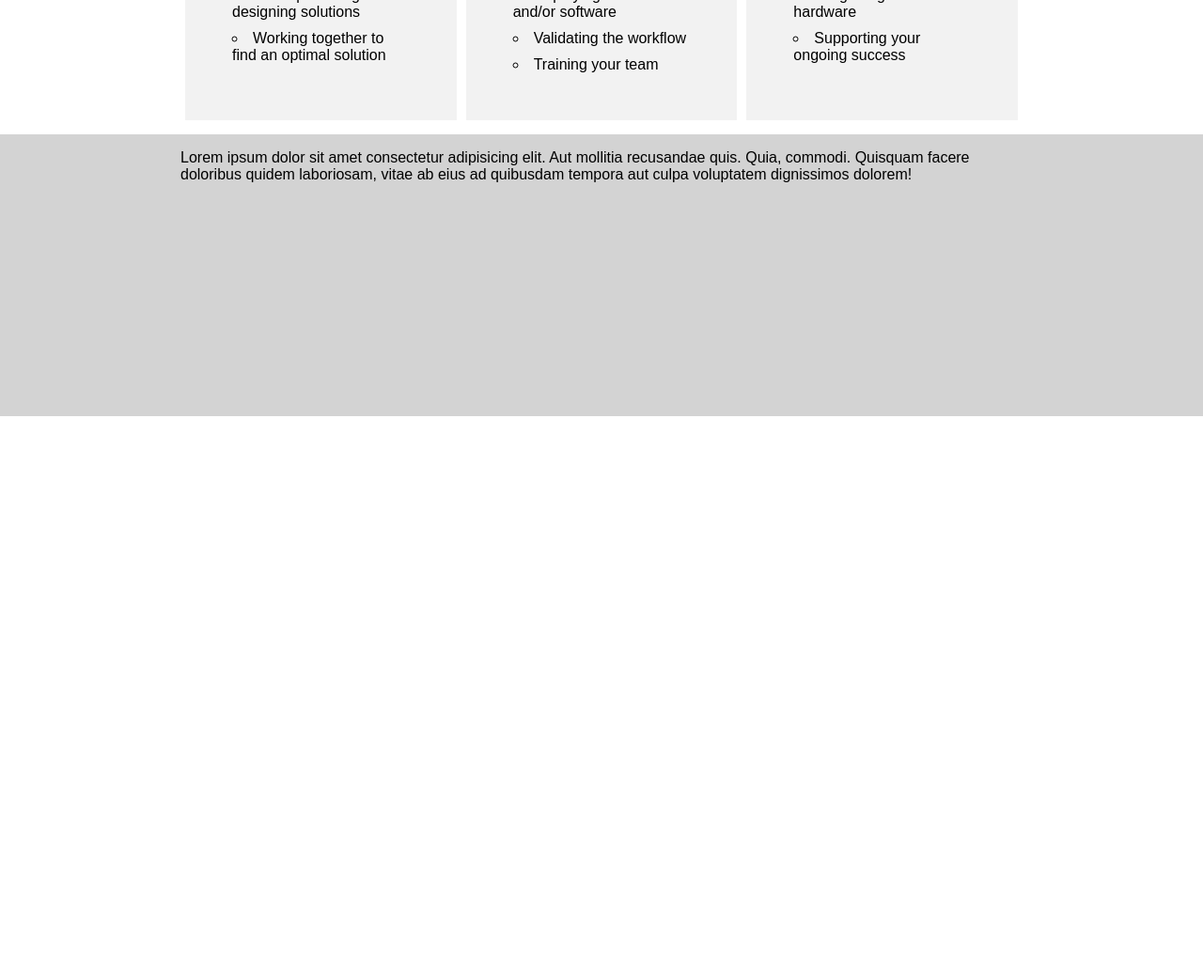
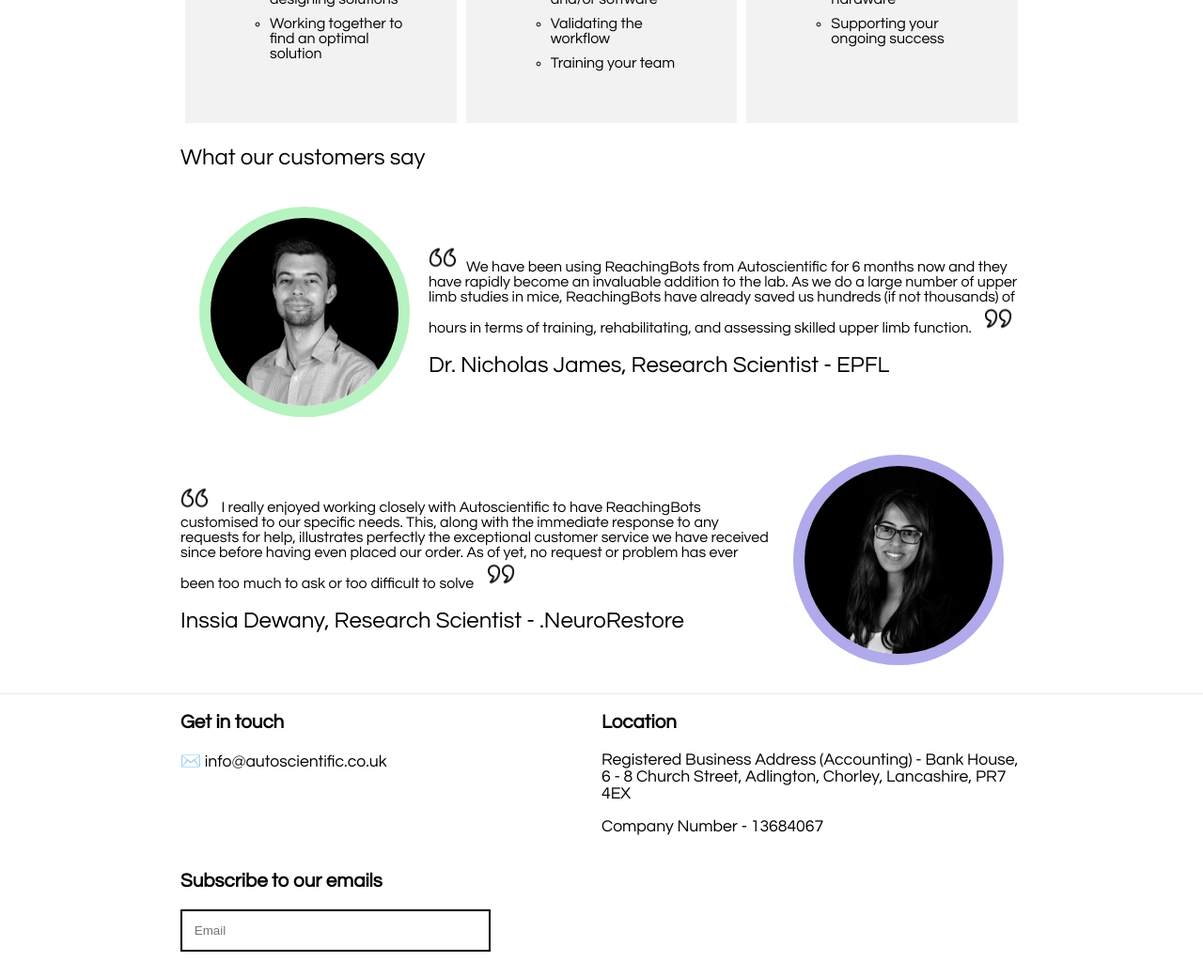
Before and after one commit to autoscientific/autoscientific-website, a plain HTML site: page index.html in a window 1280 px wide. Shown: the part 971-2011 px from the top of the page at 94% size. Before the commit the page ends 1414 px from the top, so only its background shows below. Drawn offline with Linux system fonts and the light colour scheme.

Commit message:
adds testimonials and footer

```diff
--- a/styles.css
+++ b/css/styles.css
@@ -1,6 +1,14 @@
+@font-face {
+  font-family: 'questrialregular';
+  src: url("fonts/questrial/questrial-regular-webfont.woff2") format('woff2'),
+       url("fonts/questrial/questrial-regular-webfont.woff") format('woff');
+  font-weight: normal;
+  font-style: normal;
+}
+
 html, body {
-  font-family: Arial, Helvetica, sans-serif;
   margin: 0;
+  font-family: "questrialregular";
 }
 
 .container {
@@ -11,7 +19,7 @@
 
 header {
   height: 80vh;
-  background-image: url('images/reachingbot.webp');
+  background-image: url("../images/reachingbot.webp");
   background-size: cover;
   background-position: 50% 50%;
   background-repeat: no-repeat;
@@ -116,7 +124,6 @@
   justify-content: space-evenly;
 }
 .box {
-  flex-grow: 1;
   margin: 5px;
   padding: 2.5rem;
   background-color: rgb(242, 242, 242);
@@ -133,15 +140,90 @@
 }
 
 footer {
-  background-color: lightgray;
+  display: flex;
+  flex-direction: column;
+}
+
+.top-footer {
+  border-top: hsl(0, 0%, 92%)  1px solid;
+  border-bottom: hsl(0, 0%, 92%)  1px solid;
 }
 
 .footer-content {
+  font-size: 1.1rem;
   margin-left: 15%;
   margin-right: 15%;
+  display: grid;
+  grid-template-columns: repeat(2, minmax(0, 1fr));
+  grid-template-rows: repeat(2, minmax(0, 1fr));
+}
+
+.bottom-right {
+  display: flex;
+  justify-content: flex-end;
+  align-items: end;
+}
+
+.bottom-right img {
+  width: 20px;
+  margin: 5px;
+}
+
+.bottom-footer {
+  text-align: center;
+  padding: 3rem;
+}
+
+.email-form {
+  border: 2px solid hwb(0 0% 100%);
+  padding: 0.8rem;
+  width: 300px;
+}
+
+.email-form:hover {
+  background-color: hwb(0 88% 12%);
+}
+
+.nick-img {
+  border: 0.8rem solid rgb(183, 243, 192);
+  width: 200px;
+  border-radius: 50%;
+  margin: 20px;
+}
+
+.inssia-img {
+  border: 0.8rem solid rgb(176, 169, 235);
+  width: 200px;
+  border-radius: 50%;
+  margin: 20px;
+}
+
+.quote-start {
+  width: 30px;
+  margin-right: 10px;
+  transform: rotate(180deg);
+}
+
+.quote-end {
+  width: 30px;
+  margin-left: 10px;
+}
+
+.nick, .inssia {
+  display: flex;
+  flex-direction: row;
+  justify-content: space-around;
+  align-items: center;
 }
 
 @media screen and (max-width: 938px) {
+  .nick {
+    flex-direction: column;
+    border-bottom: 1.5px dashed hsl(0, 0%, 48%);
+  }
+  .inssia {
+    flex-direction: column-reverse;
+  }
   .more-info {
     display: none;
   }
--- a/index.html
+++ b/index.html
@@ -3,11 +3,10 @@
   <head>
     <meta charset="UTF-8" />
     <meta name="viewport" content="width=device-width, initial-scale=1.0" />
-    <title>autoscientific</title>
-    <link rel="stylesheet" href="styles.css" />
-    <link rel="icon" type="image/x-icon" href="images/pattern.png" />
+    <title>Autoscientific</title>
+    <link rel="stylesheet" href="css/styles.css" />
+    <link rel="icon" type="image/x-icon" href="../images/pattern.png" />
   </head>
-
   <body>
     <div class="container">
       <header>
@@ -16,89 +15,178 @@
             <h2>auto<i>s</i><b>cientific</b></h2>
           </div>
           <div class="button">
-            <a href="">Home</a>
-            <a href="">About</a>
-            <a href="">autoscientific ReachingBot</a>
+            <a href="#">Home</a>
+            <a href="#">About</a>
+            <a href="#">Autoscientific ReachingBot ®</a>
           </div>
           <div class="top-right-nav">
-            <a href=""
-              ><img
-                src="images/search-interface-symbol.png"
+            <a href="#">
+              <img
+                src="../images/search-interface-symbol.png"
                 alt="A search icon"
-            /></a>
+              />
+            </a>
           </div>
         </div>
-        <div class="empty"></div>
-        <!-- enf of navbar -->
         <div class="more-info">
-          <h2>Introducing the new autoscientific ReachingBot®</h2>
+          <h2>Introducing the new Autoscientific ReachingBot®</h2>
           <p>
             Accelerating preclinical drug evaluation with robotics and
             artificial intelligence.
           </p>
-          <a href="">Explore</a>
+          <a href="#">Explore</a>
         </div>
       </header>
 
       <main>
         <div class="more-info-small">
-          <h2>Introducing the new autoscientific ReachingBot®</h2>
+          <h2>Introducing the new Autoscientific ReachingBot®</h2>
           <p>
             Accelerating preclinical drug evaluation with robotics and
             artificial intelligence.
           </p>
-          <a href="">Explore</a>
+          <a href="#">Explore</a>
         </div>
         <div class="mid-section">
           <h2>Our 3-step process to automating your lab</h2>
           <div class="steps">
             <div class="box">
               <img
-                src="images/idea.png"
+                src="../images/idea.png"
                 alt="An icon depicting a cartoon hand holding out a lightbulb"
               />
               <h4>Step 1</h4>
+              <ul>
                 <li>Understanding your workflows</li>
                 <li>Conceptualising and designing solutions</li>
                 <li>Working together to find an optimal solution</li>
+              </ul>
             </div>
             <div class="box">
               <img
-                src="images/industrial-robot.png"
+                src="../images/industrial-robot.png"
                 alt="An icon depicting a cartoon robotic arm"
               />
               <h4>Step 2</h4>
+              <ul>
                 <li>Making adjustments given your feedback</li>
                 <li>Deploying hardware and/or software</li>
                 <li>Validating the workflow</li>
                 <li>Training your team</li>
+              </ul>
             </div>
             <div class="box">
               <img
-                src="images/checklist.png"
+                src="../images/checklist.png"
                 alt="An icon depicting a cartoon clipboard with a checklist"
               />
               <h4>Step 3</h4>
+              <ul>
                 <li>Keeping track of performance</li>
                 <li>Integrating new hardware</li>
                 <li>Supporting your ongoing success</li>
+              </ul>
             </div>
           </div>
-          <!-- end of steps -->
+          <div class="testimonials">
+            <h2>What our customers say</h2>
+            <div class="nick">
+              <img class="nick-img" src="images/Nicholas-James-BW.jpg" alt="" />
+              <div class="nick-content">
+                <p>
+                  <img
+                    class="quote-start"
+                    src="../images/quote.png"
+                    alt="quote"
+                  />We have been using ReachingBots from Autoscientific for 6
+                  months now and they have rapidly become an invaluable addition
+                  to the lab. As we do a large number of upper limb studies in
+                  mice, ReachingBots have already saved us hundreds (if not
+                  thousands) of hours in terms of training, rehabilitating, and
+                  assessing skilled upper limb function.
+                  <img
+                    class="quote-end"
+                    src="../images/quote.png"
+                    alt="quote"
+                  />
+                </p>
+                <h2>Dr. Nicholas James, Research Scientist - EPFL</h2>
+              </div>
+            </div>
+            <div class="inssia">
+              <div class="inssia-content">
+                <p>
+                  <img
+                    class="quote-start"
+                    src="../images/quote.png"
+                    alt="quote"
+                  />
+                  I really enjoyed working closely with Autoscientific to have
+                  ReachingBots customised to our specific needs. This, along
+                  with the immediate response to any requests for help,
+                  illustrates perfectly the exceptional customer service we have
+                  received since before having even placed our order. As of yet,
+                  no request or problem has ever been too much to ask or too
+                  difficult to solve
+                  <img
+                    class="quote-end"
+                    src="../images/quote.png"
+                    alt="quote"
+                  />
+                </p>
+                <h2>Inssia Dewany, Research Scientist - .NeuroRestore</h2>
+              </div>
+              <img
+                class="inssia-img"
+                src="images/Inssia-Dewany-BW.jpg"
+                alt=""
+              />
+            </div>
+          </div>
         </div>
       </main>
+
       <footer>
+        <div class="top-footer">
           <div class="footer-content">
+            <div class="footer-box top-left">
+              <h3>Get in touch</h3>
+              <p>&#9993;&#xFE0F; info@autoscientific.co.uk</p>
+            </div>
+            <div class="footer-box top-right">
+              <h3>Location</h3>
               <p>
-            Lorem ipsum dolor sit amet consectetur adipisicing elit. Aut
-            mollitia recusandae quis. Quia, commodi. Quisquam facere doloribus
-            quidem laboriosam, vitae ab eius ad quibusdam tempora aut culpa
-            voluptatem dignissimos dolorem!
+                Registered Business Address (Accounting) - Bank House, 6 - 8
+                Church Street, Adlington, Chorley, Lancashire, PR7 4EX
               </p>
+              <p>Company Number - 13684067</p>
+            </div>
+            <div class="footer-box bottom-left">
+              <h3>Subscribe to our emails</h3>
+              <form>
+                <input class="email-form" type="email" placeholder="Email" />
+              </form>
+            </div>
+            <div class="footer-box bottom-right">
+              <a href="#"
+                ><img src="../images/instagram.png" alt="Instagram icon"
+              /></a>
+              <a href="#"
+                ><img src="../images/twitter.png" alt="Twitter icon"
+              /></a>
+              <a href="#"
+                ><img src="../images/linkedin.png" alt="LinkedIn icon"
+              /></a>
+              <a href="#"
+                ><img src="../images/youtube.png" alt="YouTube icon"
+              /></a>
+            </div>
+          </div>
+        </div>
+        <div class="bottom-footer">
+          <p>auto<i>s</i>cientific 2024 &copy;</p>
         </div>
       </footer>
-
-      <!-- end of section -->
     </div>
   </body>
 </html>
--- /dev/null
+++ b/stylesheet.css
@@ -0,0 +1,12 @@
+/*! Generated by Font Squirrel (https://www.fontsquirrel.com) on September 7, 2024 */
+
+
+
+@font-face {
+    font-family: 'questrialregular';
+    src: url('questrial-regular-webfont.woff2') format('woff2'),
+         url('questrial-regular-webfont.woff') format('woff');
+    font-weight: normal;
+    font-style: normal;
+
+}
```
Also changed, not shown: css/fonts/questrial/questrial-regular-webfont.woff (added), css/fonts/questrial/questrial-regular-webfont.woff2 (added), images/Inssia-Dewany-BW.jpg (added), images/Nicholas-James-BW.jpg (added), images/instagram.png (added), images/linkedin.png (added), images/quote.png (added), images/twitter.png (added), images/youtube.png (added), 1 other file. Lines whose indentation alone changed are shown as unchanged.
